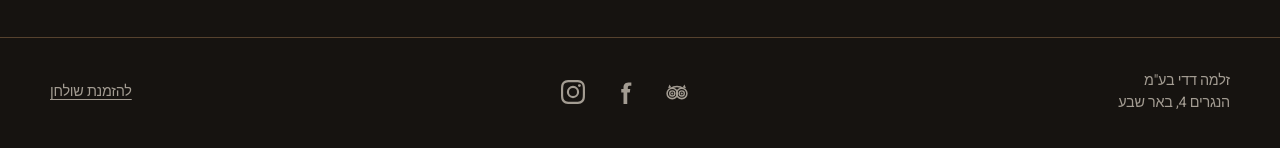
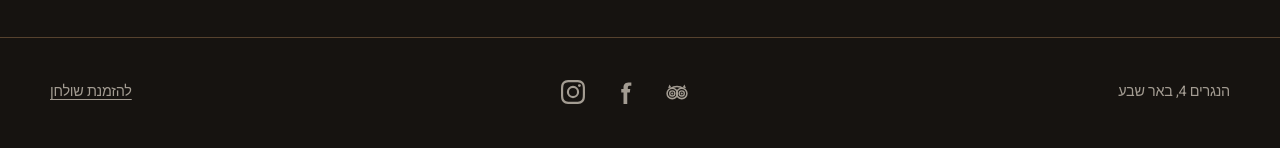
Before and after one commit to ilaysandrusi/zalame-acb, a React (Vite) app: page /events in a window 1280 px wide. Shown: the part 4264-4412 px from the top of the page. Built offline with nearby package versions, Linux system fonts and the light colour scheme; a web font is replaced by a local one.

Commit message:
Remove the legal company name from the footer.
Keep the address and social/reserve links; drop זלמה דדי בע״מ / Zalame Dadi Ltd.

Co-authored-by: ilay sandrusi <ilaysan159@gmail.com>

```diff
--- a/src/components/Footer.jsx
+++ b/src/components/Footer.jsx
@@ -13,11 +13,7 @@ export function Footer() {
   return (
     <footer className="site-footer">
       <div className="inner">
-        <p className="footer-info">
-          {lang === "he" ? venue.legalNameHe : t.info.legal}
-          <br />
-          {lang === "he" ? venue.addressHe : venue.addressEn}
-        </p>
+        <p className="footer-info">{lang === "he" ? venue.addressHe : venue.addressEn}</p>
         <div className="footer-social">
           {socialLinks.map(({ key, href, label, Icon }) => (
             <a
```
